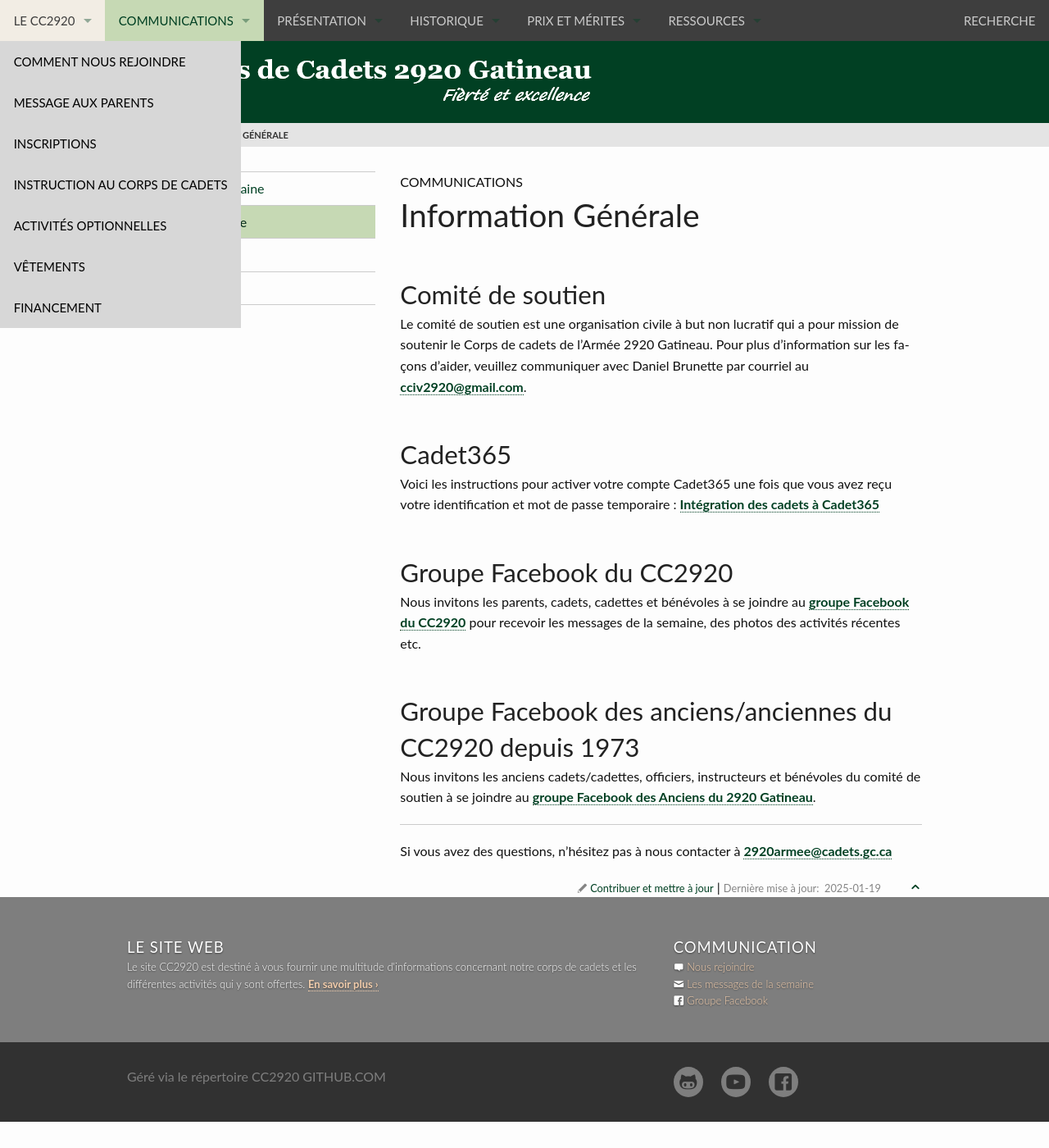
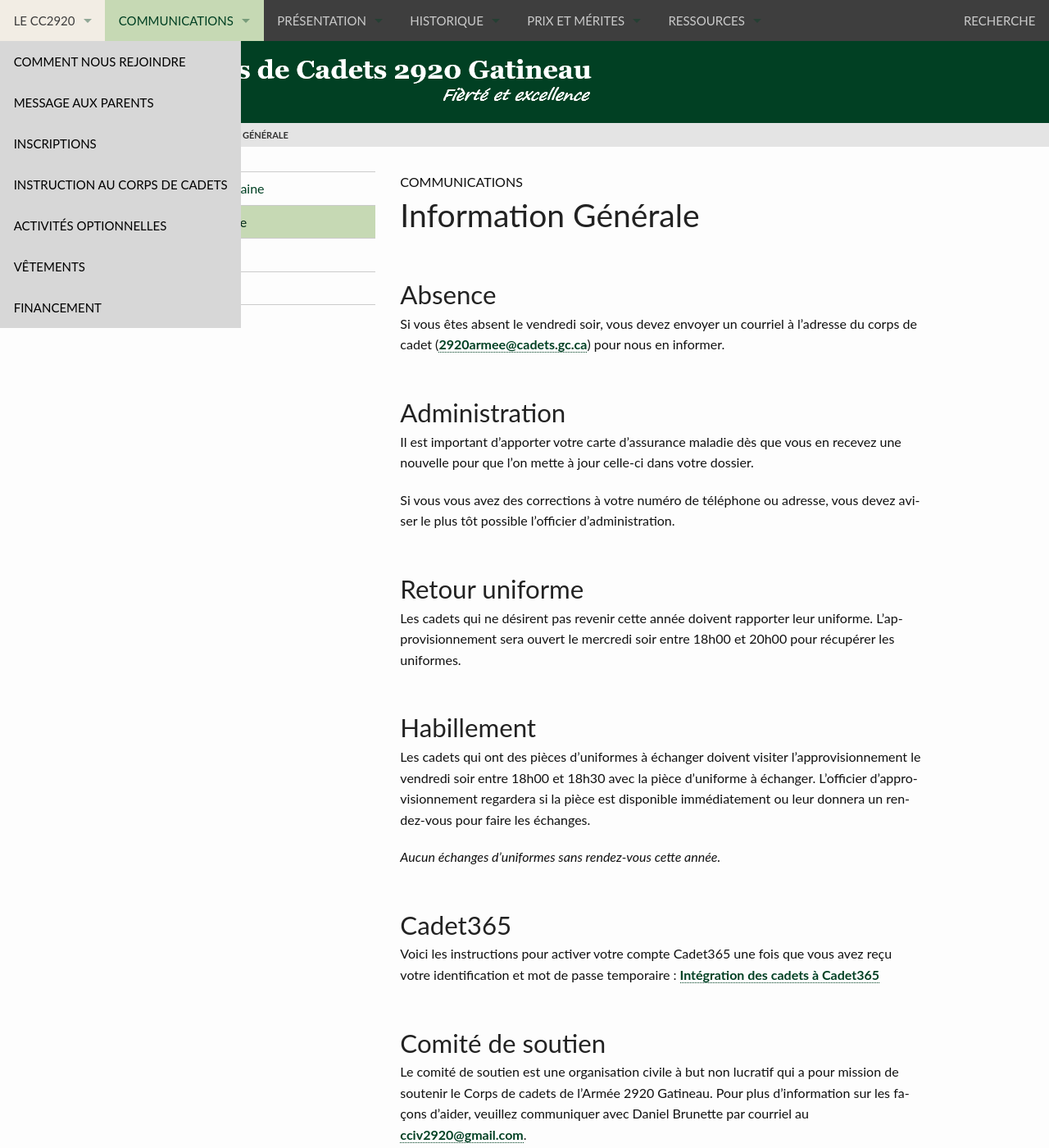
Before and after one commit to CC2920/web, a Jekyll site: the page built from _communications/information.md, in a window 1280 px wide and 1400 px high. Shown: the whole window at 82% size. Built offline with Jekyll 4.4.1, drawn with Linux system fonts in a browser that asks for light colours.

Commit message:
Update information.md

```diff
--- a/_communications/information.md
+++ b/_communications/information.md
@@ -2,13 +2,33 @@
 title:  "Information Générale"
 ---
 
-## Comité de soutien
+## Absence
 
-Le comité de soutien est une organisation civile à but non lucratif qui a pour mission de soutenir le Corps de cadets de l’Armée 2920 Gatineau. Pour plus d’information sur les façons d’aider, veuillez communiquer avec Daniel Brunette par courriel au <cciv2920@gmail.com>.
+Si vous êtes absent le vendredi soir, vous devez envoyer un courriel à l'adresse du corps de cadet (<2920armee@cadets.gc.ca>) pour nous en informer.
+
+## Administration
+
+Il est important d'apporter votre carte d'assurance maladie dès que vous en recevez une nouvelle pour que l'on mette à jour celle-ci dans votre dossier.
+
+Si vous vous avez des corrections à votre numéro de téléphone ou adresse, vous devez aviser le plus tôt possible l'officier d'administration.
+
+## Retour uniforme
+
+Les cadets qui ne désirent pas revenir cette année doivent rapporter leur uniforme. L'approvisionnement sera ouvert le mercredi soir entre 18h00 et 20h00 pour récupérer les uniformes.
+
+## Habillement
+
+Les cadets qui ont des pièces d'uniformes à échanger doivent visiter l'approvisionnement le vendredi soir entre 18h00 et 18h30 avec la pièce d'uniforme à échanger. L'officier d'approvisionnement regardera si la pièce est disponible immédiatement ou leur donnera un rendez-vous pour faire les échanges.
+
+*Aucun échanges d'uniformes sans rendez-vous cette année.*
 
 ## Cadet365
 
 Voici les instructions pour activer votre compte Cadet365 une fois que vous avez reçu votre identification et mot de passe temporaire : [Intégration des cadets à Cadet365](https://www.canada.ca/fr/ministere-defense-nationale/services/cadets-rangers-juniors-canadiens/cadets/o365-cadets/integration-cadet.html)
+
+## Comité de soutien
+
+Le comité de soutien est une organisation civile à but non lucratif qui a pour mission de soutenir le Corps de cadets de l’Armée 2920 Gatineau. Pour plus d’information sur les façons d’aider, veuillez communiquer avec Daniel Brunette par courriel au <cciv2920@gmail.com>.
 
 ## Groupe Facebook du CC2920
 
```
